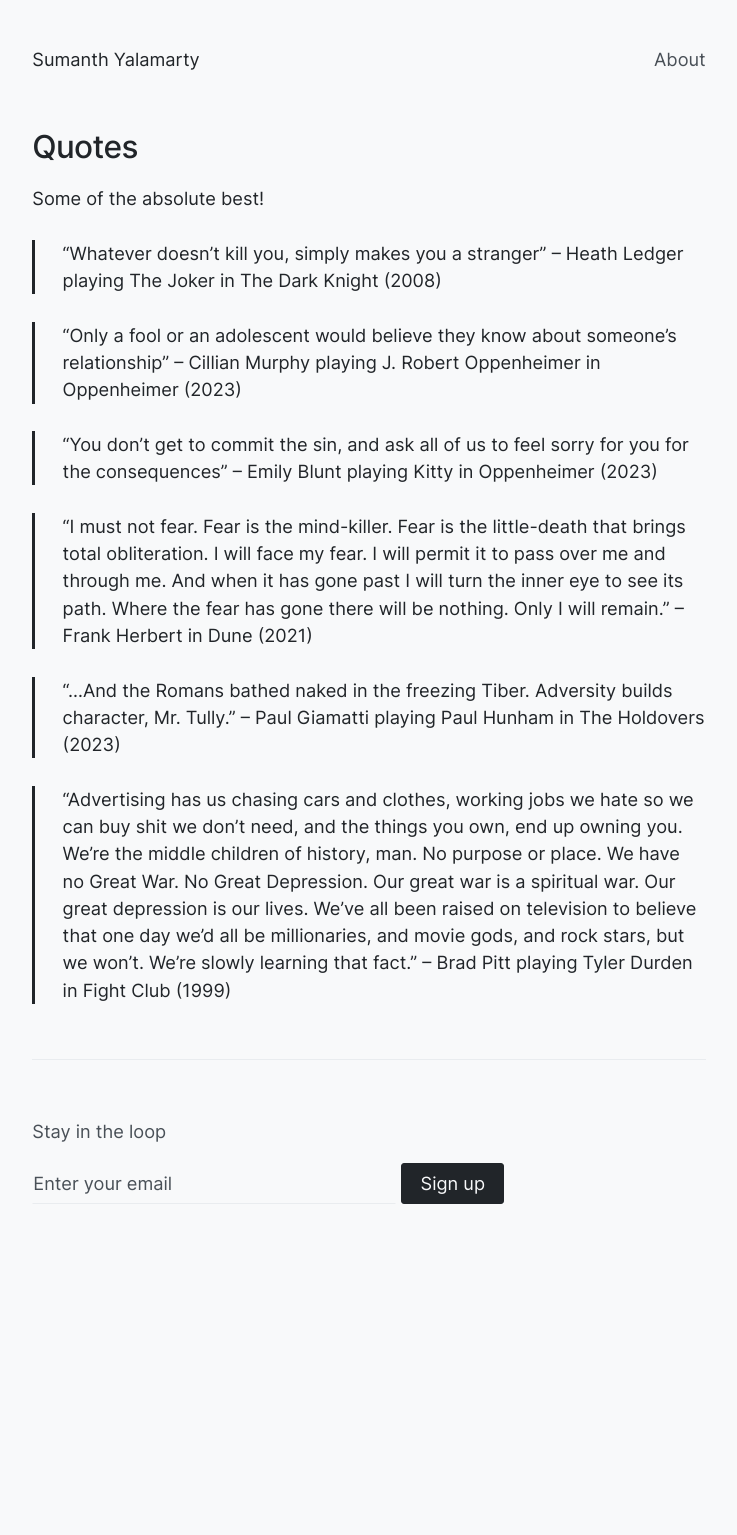
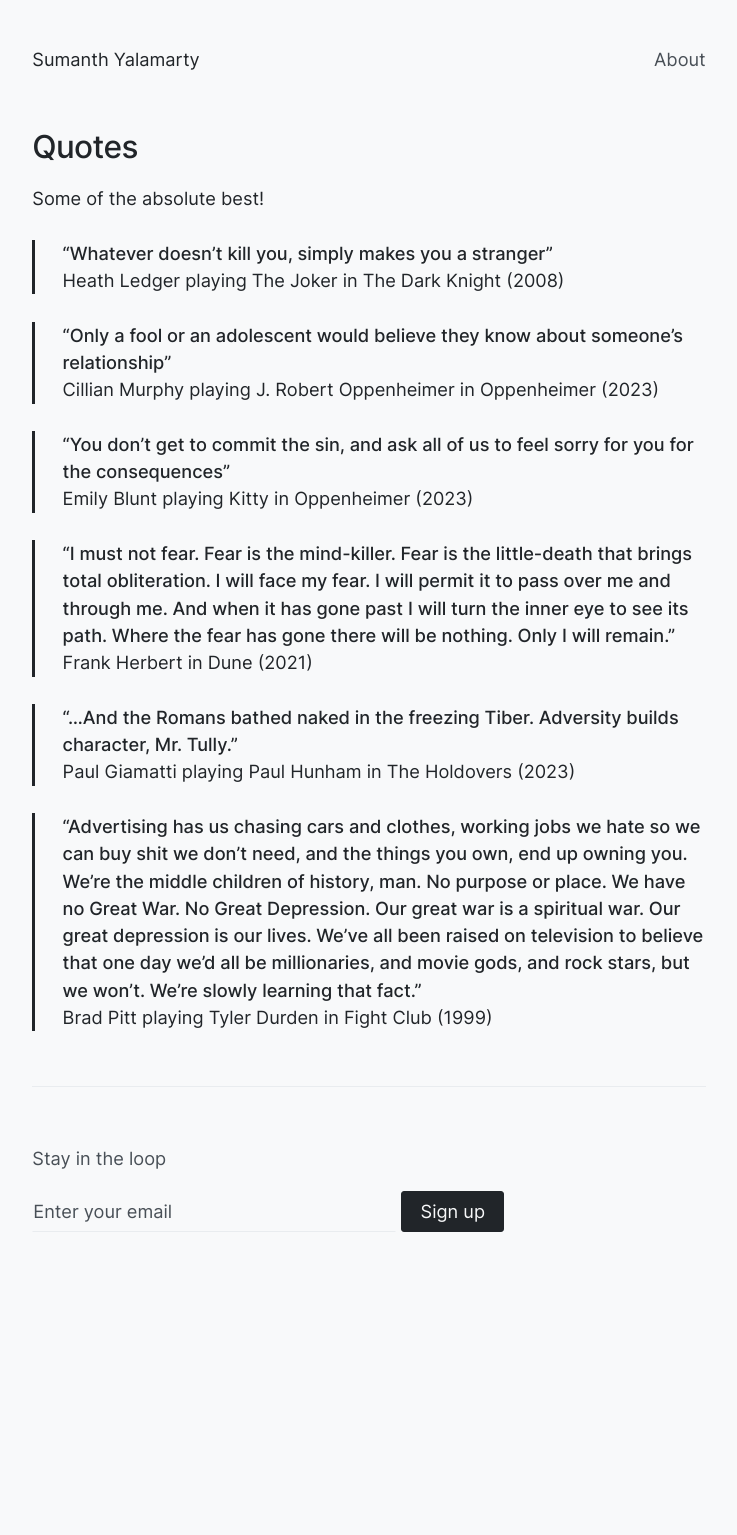
Before and after one commit to s7manth/digital-garden, a Jekyll site: the page built from _ldocs/quotes.md, in a window 1280 px wide. Shown: the whole page, without its empty margins (271-1008 px from the left). Built offline with Jekyll 4.4.1, drawn with Linux system fonts in a browser that asks for light colours; before the commit the page ends 1508 px from its top, so only the background shows below that.

Commit message:
do some housekeeping

```diff
--- a/_ldocs/quotes.md
+++ b/_ldocs/quotes.md
@@ -8,14 +8,20 @@
 
 Some of the absolute best!
 
-> "Whatever doesn't kill you, simply makes you a stranger" -- Heath Ledger playing The Joker in The Dark Knight (2008)
+> **"Whatever doesn't kill you, simply makes you a stranger"** \
+> Heath Ledger playing The Joker in The Dark Knight (2008)
 
-> "Only a fool or an adolescent would believe they know about someone's relationship" -- Cillian Murphy playing J. Robert Oppenheimer in Oppenheimer (2023)
+> **"Only a fool or an adolescent would believe they know about someone's relationship"** \
+> Cillian Murphy playing J. Robert Oppenheimer in Oppenheimer (2023)
 
-> "You don't get to commit the sin, and ask all of us to feel sorry for you for the consequences" -- Emily Blunt playing Kitty in Oppenheimer (2023)
+> **"You don't get to commit the sin, and ask all of us to feel sorry for you for the consequences"** \
+> Emily Blunt playing Kitty in Oppenheimer (2023)
 
-> “I must not fear. Fear is the mind-killer. Fear is the little-death that brings total obliteration. I will face my fear. I will permit it to pass over me and through me. And when it has gone past I will turn the inner eye to see its path. Where the fear has gone there will be nothing. Only I will remain.” -- Frank Herbert in Dune (2021)
+> **"I must not fear. Fear is the mind-killer. Fear is the little-death that brings total obliteration. I will face my fear. I will permit it to pass over me and through me. And when it has gone past I will turn the inner eye to see its path. Where the fear has gone there will be nothing. Only I will remain."** \
+> Frank Herbert in Dune (2021)
 
-> "...And the Romans bathed naked in the freezing Tiber. Adversity builds character, Mr. Tully." -- Paul Giamatti playing Paul Hunham in The Holdovers (2023)
+> **"...And the Romans bathed naked in the freezing Tiber. Adversity builds character, Mr. Tully."** \
+> Paul Giamatti playing Paul Hunham in The Holdovers (2023)
 
-> "Advertising has us chasing cars and clothes, working jobs we hate so we can buy shit we don't need, and the things you own, end up owning you. We're the middle children of history, man. No purpose or place. We have no Great War. No Great Depression. Our great war is a spiritual war. Our great depression is our lives. We've all been raised on television to believe that one day we'd all be millionaries, and movie gods, and rock stars, but we won't. We're slowly learning that fact." -- Brad Pitt playing Tyler Durden in Fight Club (1999)
+> **"Advertising has us chasing cars and clothes, working jobs we hate so we can buy shit we don't need, and the things you own, end up owning you. We're the middle children of history, man. No purpose or place. We have no Great War. No Great Depression. Our great war is a spiritual war. Our great depression is our lives. We've all been raised on television to believe that one day we'd all be millionaries, and movie gods, and rock stars, but we won't. We're slowly learning that fact."** \
+> Brad Pitt playing Tyler Durden in Fight Club (1999)
```
Also changed, not shown: README.md (+4 -0 lines), _pages/index.md (+6 -3 lines).
